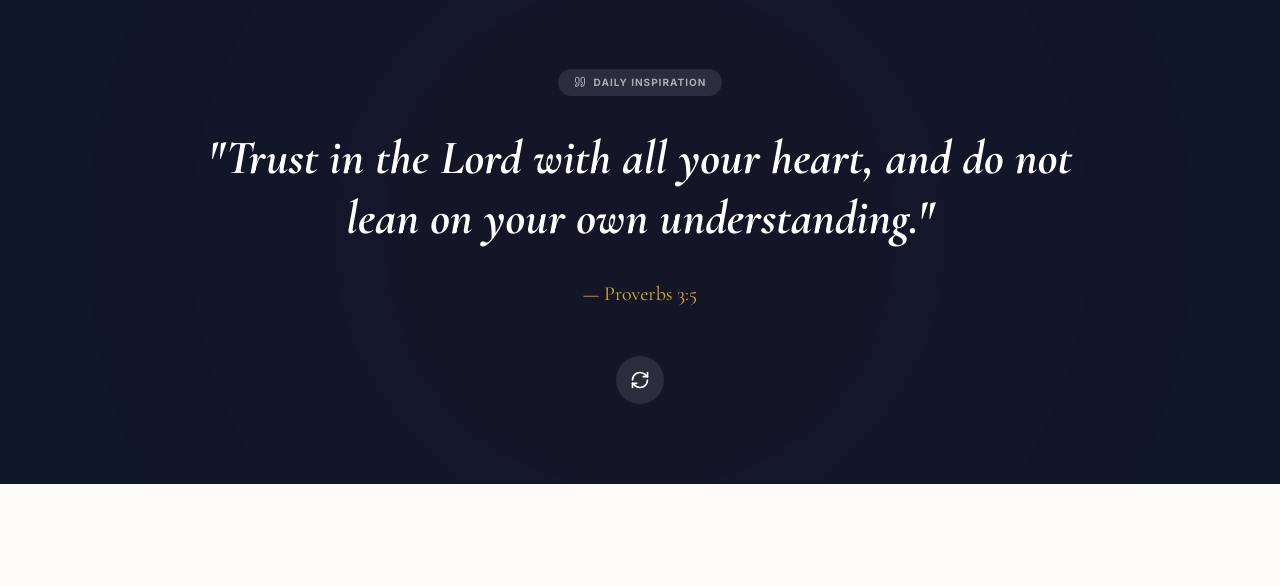
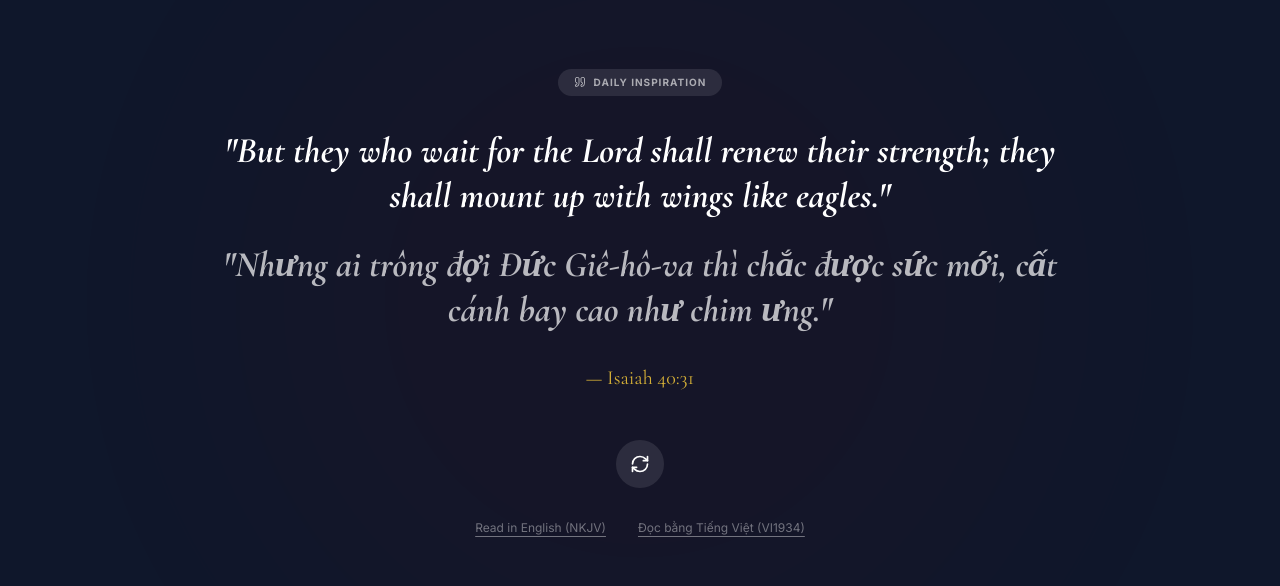
Before and after one commit to Benngo2311/The-Global-Gospel-Church, a React (Vite) app: page / in a window 1280 px wide. Shown: the part 1960-2546 px from the top of the page. Built offline with nearby package versions, Linux system fonts and the light colour scheme.

Commit message:
feat(DailyVerse): Add Vietnamese translation
Introduces Vietnamese translations for the daily verse component, enhancing accessibility for Vietnamese-speaking users.

```diff
--- a/src/components/DailyVerse.tsx
+++ b/src/components/DailyVerse.tsx
@@ -4,15 +4,60 @@ import { Quote, RefreshCw } from 'lucide-react';
 import { useLanguage } from '../contexts/LanguageContext';
 
 const VERSES = [
-  { text: "For I know the plans I have for you, declares the Lord, plans for welfare and not for evil, to give you a future and a hope.", ref: "Jeremiah 29:11" },
-  { text: "I can do all things through him who strengthens me.", ref: "Philippians 4:13" },
-  { text: "Trust in the Lord with all your heart, and do not lean on your own understanding.", ref: "Proverbs 3:5" },
-  { text: "The Lord is my shepherd; I shall not want.", ref: "Psalm 23:1" },
-  { text: "But they who wait for the Lord shall renew their strength; they shall mount up with wings like eagles.", ref: "Isaiah 40:31" }
+  {
+    en: "For I know the plans I have for you, declares the Lord, plans for welfare and not for evil, to give you a future and a hope.",
+    vi: "Vì ta biết ý tưởng ta nghĩ đối cùng các ngươi, là ý tưởng bình an, không phải tai họa, để cho các ngươi được sự trông cậy trong lúc cuối cùng của mình.",
+    ref: { en: "Jeremiah 29:11", vi: "Giê-rê-mi 29:11" }
+  },
+  {
+    en: "I can do all things through him who strengthens me.",
+    vi: "Tôi làm được mọi sự nhờ Đấng ban thêm sức cho tôi.",
+    ref: { en: "Philippians 4:13", vi: "Phi-líp 4:13" }
+  },
+  {
+    en: "Trust in the Lord with all your heart, and do not lean on your own understanding.",
+    vi: "Hãy hết lòng tin cậy Đức Giê-hô-va, chớ nương cậy nơi sự thông sáng của con.",
+    ref: { en: "Proverbs 3:5", vi: "Châm-ngôn 3:5" }
+  },
+  {
+    en: "The Lord is my shepherd; I shall not want.",
+    vi: "Đức Giê-hô-va là Đấng chăn giữ tôi; tôi sẽ chẳng thiếu thốn gì.",
+    ref: { en: "Psalm 23:1", vi: "Thi-thiên 23:1" }
+  },
+  {
+    en: "But they who wait for the Lord shall renew their strength; they shall mount up with wings like eagles.",
+    vi: "Nhưng ai trông đợi Đức Giê-hô-va thì chắc được sức mới, cất cánh bay cao như chim ưng.",
+    ref: { en: "Isaiah 40:31", vi: "Ê-sai 40:31" }
+  },
+  {
+    en: "For God so loved the world that He gave His only begotten Son, that whoever believes in Him should not perish but have everlasting life.",
+    vi: "Vì Đức Chúa Trời yêu thương thế gian, đến nỗi đã ban Con một của Ngài, hầu cho hễ ai tin Con ấy không bị hư mất mà được sự sống đời đời.",
+    ref: { en: "John 3:16", vi: "Giăng 3:16" }
+  },
+  {
+    en: "But seek first the kingdom of God and His righteousness, and all these things shall be added to you.",
+    vi: "Nhưng trước hết, hãy tìm kiếm nước Đức Chúa Trời và sự công bình của Ngài, thì Ngài sẽ cho thêm các ngươi mọi điều ấy nữa.",
+    ref: { en: "Matthew 6:33", vi: "Ma-thi-ơ 6:33" }
+  },
+  {
+    en: "And we know that all things work together for good to those who love God, to those who are the called according to His purpose.",
+    vi: "Vả, chúng ta biết rằng mọi sự hiệp lại làm ích cho kẻ yêu mến Đức Chúa Trời, tức là cho kẻ được gọi theo ý muốn Ngài đã định.",
+    ref: { en: "Romans 8:28", vi: "Rô-ma 8:28" }
+  },
+  {
+    en: "Have I not commanded you? Be strong and of good courage; do not be afraid, nor be dismayed, for the Lord your God is with you wherever you go.",
+    vi: "Ta há chẳng có phán dặn ngươi sao? Hãy vững lòng bền chí, chớ run sợ, chớ kinh khủng; vì Giê-hô-va Đức Chúa Trời ngươi vẫn ở cùng ngươi trong mọi nơi ngươi đi.",
+    ref: { en: "Joshua 1:9", vi: "Giô-suê 1:9" }
+  },
+  {
+    en: "For God has not given us a spirit of fear, but of power and of love and of a sound mind.",
+    vi: "Vì Đức Chúa Trời chẳng ban cho chúng ta tâm thần nhút nhát, bèn là tâm thần mạnh mẽ, có tình thương yêu và dè giữ.",
+    ref: { en: "2 Timothy 1:7", vi: "2 Ti-mô-thê 1:7" }
+  }
 ];
 
 export const DailyVerse: React.FC = () => {
-  const { t } = useLanguage();
+  const { t, language } = useLanguage();
   const [verse, setVerse] = useState(VERSES[0]);
   const [isAnimating, setIsAnimating] = useState(false);
 
@@ -44,26 +89,52 @@ export const DailyVerse: React.FC = () => {
 
         <AnimatePresence mode="wait">
           <motion.div
-            key={verse.ref}
+            key={verse.en}
             initial={{ opacity: 0, y: 20 }}
             animate={{ opacity: 1, y: 0 }}
             exit={{ opacity: 0, y: -20 }}
             className="mb-12"
           >
-            <h2 className="text-3xl md:text-5xl font-serif font-bold text-white leading-tight mb-8 italic">
-              "{verse.text}"
+            <div className="space-y-6">
+              <h2 className="text-2xl md:text-4xl font-serif font-bold text-white leading-tight italic">
+                "{verse.en}"
               </h2>
-            <p className="text-church-gold font-serif text-xl">— {verse.ref}</p>
+              <h2 className="text-2xl md:text-4xl font-serif font-bold text-white/70 leading-tight italic">
+                "{verse.vi}"
+              </h2>
+            </div>
+            <p className="text-church-gold font-serif text-xl mt-8">— {t(verse.ref)}</p>
           </motion.div>
         </AnimatePresence>
 
+        <div className="flex flex-col items-center gap-8">
           <button
             onClick={handleRefresh}
             disabled={isAnimating}
-          className="w-12 h-12 rounded-full bg-white/10 text-white flex items-center justify-center hover:bg-white/20 transition-all mx-auto"
+            className="w-12 h-12 rounded-full bg-white/10 text-white flex items-center justify-center hover:bg-white/20 transition-all"
           >
             <RefreshCw size={20} className={cn(isAnimating && "animate-spin")} />
           </button>
+
+          <div className="flex flex-wrap justify-center gap-x-8 gap-y-4">
+            <a
+              href="https://kinhthanh.httlvn.org/?v=NKJV"
+              target="_blank"
+              rel="noopener noreferrer"
+              className="text-xs text-white/40 hover:text-white transition-colors underline underline-offset-4"
+            >
+              Read in English (NKJV)
+            </a>
+            <a
+              href="https://kinhthanh.httlvn.org/?v=VI1934"
+              target="_blank"
+              rel="noopener noreferrer"
+              className="text-xs text-white/40 hover:text-white transition-colors underline underline-offset-4"
+            >
+              Đọc bằng Tiếng Việt (VI1934)
+            </a>
+          </div>
+        </div>
       </div>
     </section>
   );
```
Lines whose indentation alone changed are shown as unchanged.
